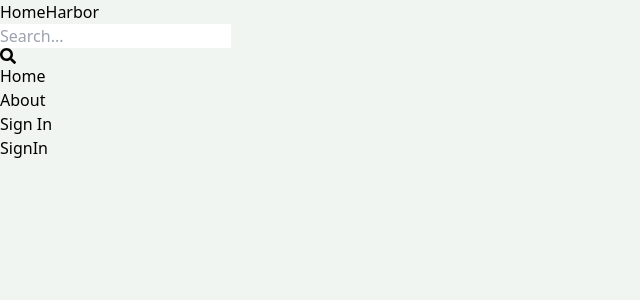
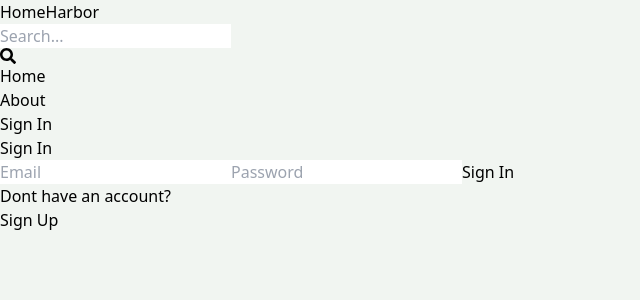
Before and after one commit to VrajShah34/HomeHarbor, a React (Vite) app in the folder client/: page /sign-in in a window 1280 px wide. Shown: the top 300 px of the page, without its empty margins (0-640 px from the left). Built offline with nearby package versions, Linux system fonts and the light colour scheme.

Commit message:
Completed Signin page functionality

```diff
--- a/client/src/pages/SignIn.jsx
+++ b/client/src/pages/SignIn.jsx
@@ -1,7 +1,87 @@
-import React from 'react'
+import React, { useState } from 'react'
+import { Form } from 'react-router-dom'
+import { Link , useNavigate} from 'react-router-dom'
 
 export default function SignIn() {
+
+  const [formData , setFormData] = useState({})
+  const [error, setError] = useState(null);
+  const [loading, setLoading] = useState(false);
+
+  const navigate = useNavigate();
+
+  const handleChange = (e) => {
+    setFormData(
+      {
+        ...formData,
+        [e.target.id]: e.target.value,
+      }
+    );
+  }
+
+  const handleSubmit = async (e) => {
+    e.preventDefault();
+
+    try {
+      setLoading(true);
+
+    const res = await fetch('/api/auth/signin',
+    {
+      method: 'POST',
+      headers:{
+        'Content-Type': 'application/json',
+      },
+      body: JSON.stringify(formData),
+    });
+    const data = await res.json();
+
+    if(data.success === false){
+      setError(data.message);
+      setLoading(false);
+      return;
+    }
+
+    setLoading(false);
+    setError(null);
+
+    navigate('/');
+
+    } catch (error) {
+      setLoading(false);
+      setError(error.message  );
+    }
+
+    console.log(data);
+  };
+
+
+
+  console.log(formData);
+
   return (
-    <div>SignIn</div>
+    <div className='p-4 , max-w-lg mx-auto'>
+      <h1 className='text-5xl text-center font-bold my-10 mb-18'> Sign In</h1>
+      <form  onSubmit= {handleSubmit} className='flex flex-col gap-4'>
+
+        <input type='email' placeholder='Email'
+         className='border p-3 rounded-lg' id='email'
+         onChange={handleChange}/>
+        <input type='password' placeholder='Password'
+        className='border p-3 rounded-lg' id='password'
+        onChange={handleChange}/>
+
+        <button disabled={loading}  className='bg-slate-700 text-white p-3 my-3  rounded-lg uppercase hover:opacity-95 disabled:opacity-70'>
+          {loading? 'Loading...' : 'Sign In'}</button>
+
+      </form>
+
+      <div className='flex gap-2 mt-5 justify-center'>
+        <p className='font-medium'> Dont have an account?</p>
+        <Link to={"/sign-up"} >
+          <span className='text-blue-600 hover:underline'>Sign Up</span>
+        </Link>
+      </div>
+      {error && <p className='text-red-500 mt-5'>{error}</p>}
+    </div>
   )
 }
```
